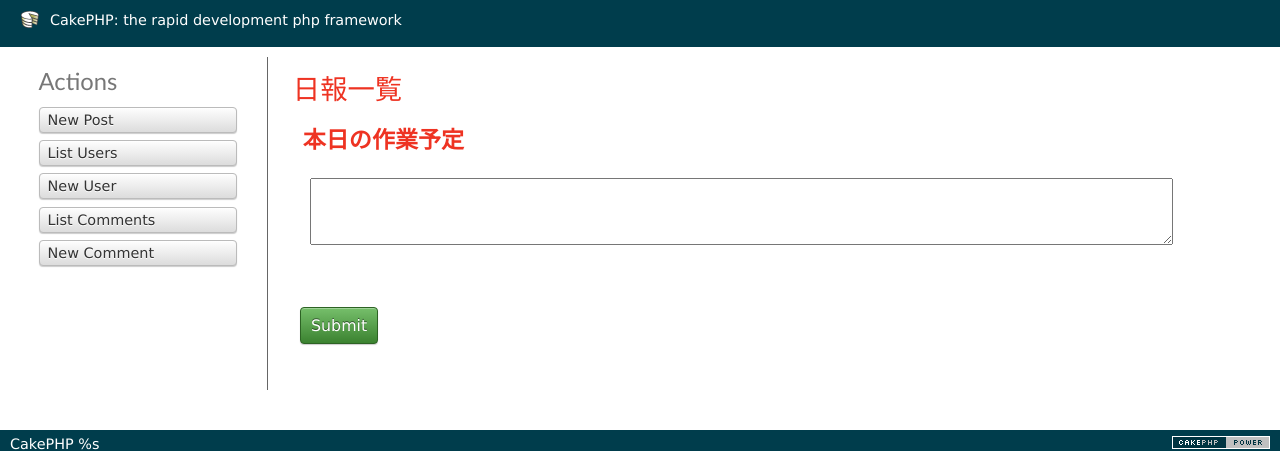
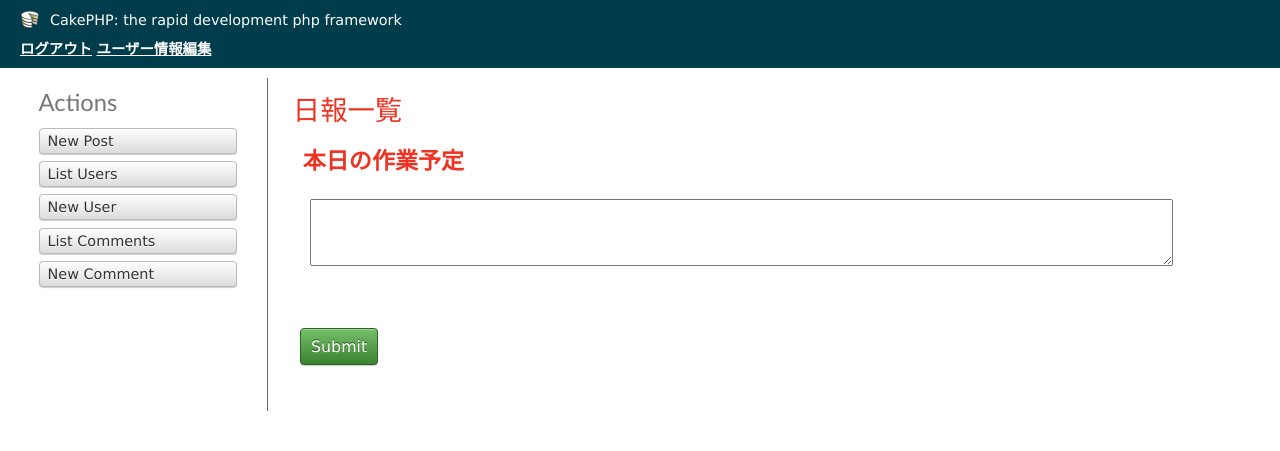
Before and after one commit to HasebeKohei/peraichi_daily_report, a CakePHP app: the page made by app/View/Posts/index.ctp in a window 1280 px wide. Shown: the top 451 px of the page. Run offline with PHP 8.4 and a stand-in for CakePHP, Linux system fonts and the light colour scheme; the template is opened without the code that fills it, so the values that code supplies are empty; form fields are guessed from the names that the template uses; some libraries are stand-ins or nearby versions.

Commit message:
ログアウト・プロフィール設定をヘッダーに表示する

```diff
--- a/app/Controller/PostsController.php
+++ b/app/Controller/PostsController.php
@@ -34,6 +34,7 @@ class PostsController extends AppController {
 
 		// 投稿を追加するとき(addの中身)
 		$this->set('userId', $this->Auth->user('id'));
+		// request->dataのキーがModel名と一致しているため、その値を使用する
 		$postModel = key($this->request->data);
 		if ($this->request->is('post')) {
 			$this->$postModel->create();
--- a/app/View/Layouts/default.ctp
+++ b/app/View/Layouts/default.ctp
@@ -39,6 +39,8 @@ $cakeVersion = __d('cake_dev', 'CakePHP %s', Configure::version())
 	<div id="container">
 		<div id="header">
 			<h1><?php echo $this->Html->link($cakeDescription, 'http://cakephp.org'); ?></h1>
+			<?php echo $this->Html->link( 'ログアウト' ,array('controller' => 'Users', 'action' => 'logout'));?>
+			<?php echo $this->Html->link( 'ユーザー情報編集' ,array('controller' => 'Users', 'action' => 'edit'));?>
 		</div>
 		<div id="content">
 
--- a/app/View/Posts/index.ctp
+++ b/app/View/Posts/index.ctp
@@ -18,7 +18,6 @@
 		<tr>
 			<td><?php echo h($post['User']['username']); ?>&nbsp;</td>
 			<td><?php echo h($post['Post']['body']); ?>&nbsp;</td>
-			<td><?php echo h($post['Post']['created']); ?>&nbsp;</td>
 			<td><?php echo h($post['Post']['created']); ?>&nbsp;</td>
 			<td class="actions">
 				<?php echo $this->Html->link(__('add_selffeedback'), array('action' => 'add', $post['Post']['id'])); ?>
--- a/app/View/Users/edit.ctp
+++ b/app/View/Users/edit.ctp
@@ -14,7 +14,6 @@
 <div class="actions">
 	<h3><?php echo __('Actions'); ?></h3>
 	<ul>
-
 		<li><?php echo $this->Form->postLink(__('Delete'), array('action' => 'delete', $this->Form->value('User.id')), array(), __('Are you sure you want to delete # %s?', $this->Form->value('User.id'))); ?></li>
 		<li><?php echo $this->Html->link(__('List Users'), array('action' => 'index')); ?></li>
 	</ul>
```
Also changed, not shown: app/Controller/UsersController.php (+19 -0 lines).
